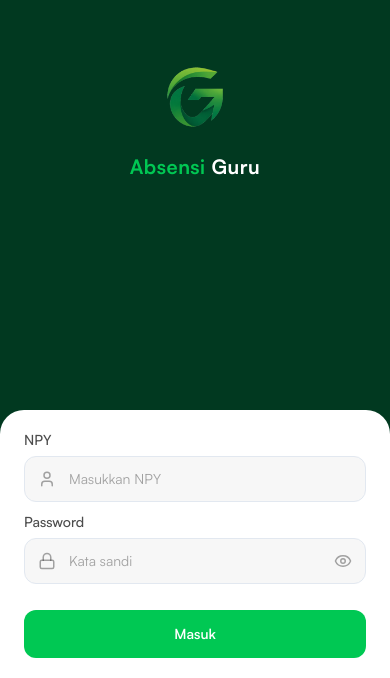
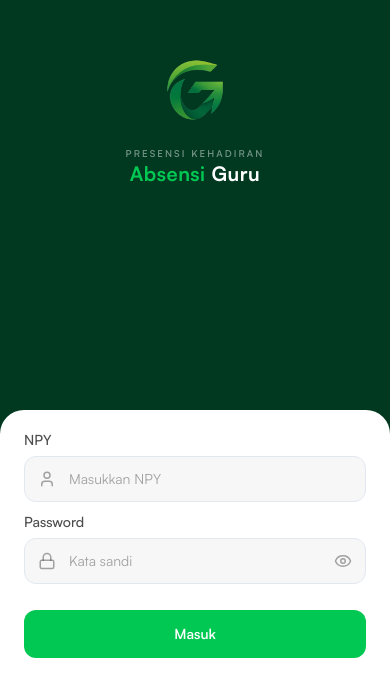
Before and after one commit to Bagassap/absensiapp, a Next.js app in the folder frontend/: page /login in a window 390 px wide. Shown: the part 166-844 px from the top of the page. Built offline with nearby package versions, Linux system fonts and the light colour scheme.

Commit message:
fix: tampilkan kembali teks Presensi Kehadiran di login mobile
Co-Authored-By: Claude Sonnet 5.5 <noreply@anthropic.com>

```diff
--- a/frontend/app/login/LoginCard.tsx
+++ b/frontend/app/login/LoginCard.tsx
@@ -74,7 +74,7 @@ export function LoginCard() {
           </motion.div>
 
           <div className="relative z-10 mt-6 sm:mt-8">
-            <p className="hidden text-[9.5px] font-semibold uppercase tracking-[0.22em] text-white/45 sm:block">
+            <p className="text-[9.5px] font-semibold uppercase tracking-[0.22em] text-white/45">
               Presensi Kehadiran
             </p>
 
```
